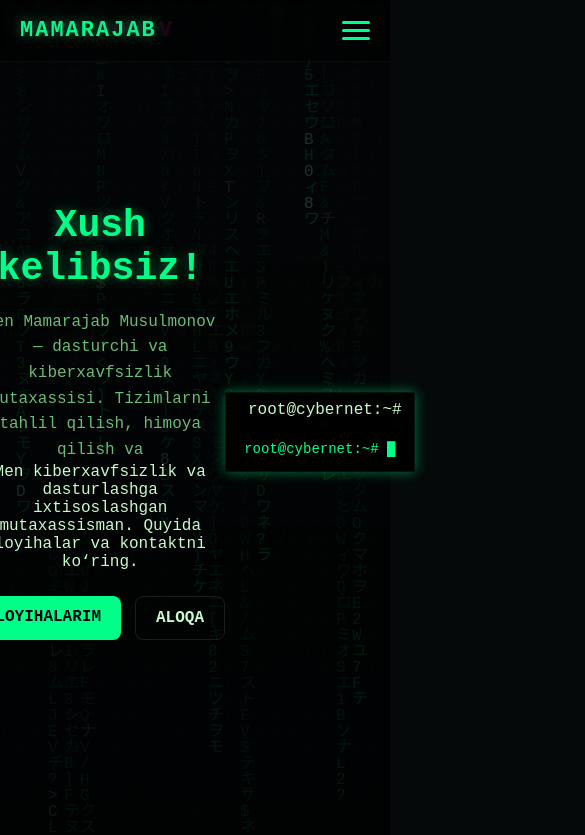
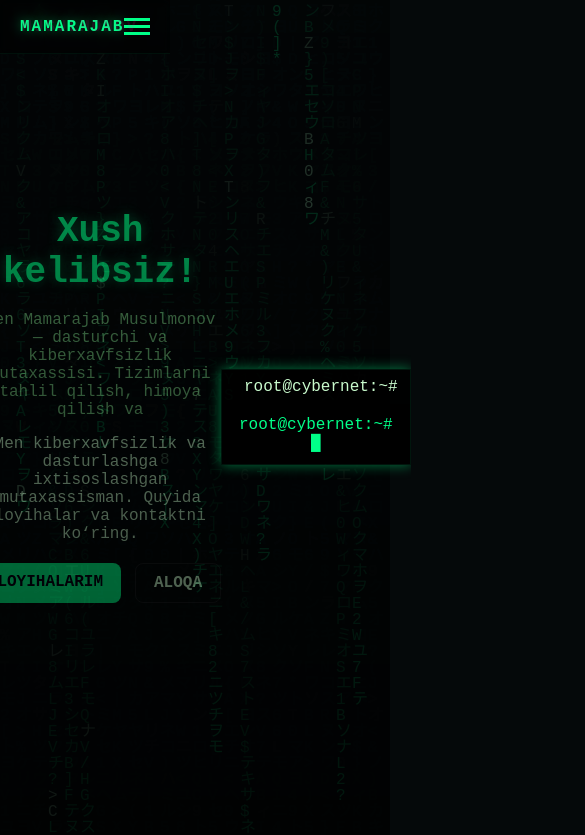
Before and after one commit to Askardasturchi/mamarajab.github.io, a plain HTML site: page index.html in a window 390 px wide. Shown: the top 835 px of the page, 585 px wide, since content can reach past the window. Drawn offline with Linux system fonts and the light colour scheme.

Commit message:
Update cssss.css

```diff
--- a/cssss.css
+++ b/cssss.css
@@ -1,7 +1,6 @@
-/* ==============================
+/* ------------------------------
    GLOBAL VARIABLES
-================================= */
-
+--------------------------------*/
 :root {
     --bg: #05090a;
     --text: #c8facc;
@@ -13,9 +12,9 @@
 
 /* RESET */
 * {
+    box-sizing: border-box;
     margin: 0;
     padding: 0;
-    box-sizing: border-box;
 }
 
 html, body {
@@ -29,7 +28,9 @@ body {
     overflow-x: hidden;
 }
 
-/* BACKGROUND MATRIX CANVAS */
+/* ------------------------------
+   BACKGROUND MATRIX
+--------------------------------*/
 canvas#matrix {
     position: fixed;
     inset: 0;
@@ -44,32 +45,28 @@ canvas#matrix {
     z-index: 0;
 }
 
-/* ==============================
+/* ------------------------------
    HEADER
-================================= */
-
+--------------------------------*/
 header {
     position: fixed;
-    top: 0;
-    left: 0;
-    right: 0;
+    inset: 0 auto auto 0;
     z-index: 10;
 }
 
 nav {
     display: flex;
+    justify-content: space-between;
     align-items: center;
-    justify-content: space-between;
-    padding: 16px 20px;
+    padding: 14px 28px;
     background: rgba(0,0,0,.45);
-    backdrop-filter: blur(6px);
     border-bottom: 1px solid rgba(0,255,136,.06);
+    backdrop-filter: blur(4px);
 }
 
 .logo {
-    font-size: 22px;
+    color: var(--accent);
     font-weight: 700;
-    color: var(--accent);
     letter-spacing: 2px;
     text-shadow: var(--glow);
     position: relative;
@@ -79,12 +76,11 @@ nav {
     content: attr(data-text);
     position: absolute;
     left: 2px;
-    top: 0;
+    opacity: .12;
     color: #ff0aaa;
-    opacity: .12;
 }
 
-/* NAVIGATION LINKS */
+/* NAVIGATION */
 .nav-links {
     display: flex;
     gap: 20px;
@@ -94,8 +90,8 @@ nav {
 .nav-links a {
     color: var(--muted);
     text-decoration: none;
+    transition: .2s;
     font-weight: 600;
-    transition: .2s ease;
 }
 
 .nav-links a:hover {
@@ -103,72 +99,73 @@ nav {
     text-shadow: var(--glow);
 }
 
-/* BURGER MENU */
+/* BURGER */
 .burger {
     display: none;
+    background: transparent;
     border: none;
-    background: transparent;
     cursor: pointer;
 }
 
 .burger span {
     display: block;
-    width: 28px;
     height: 3px;
+    width: 26px;
     background: var(--accent);
-    margin: 5px 0;
-    border-radius: 5px;
+    margin: 4px 0;
 }
 
-/* ==============================
+/* ------------------------------
    HERO SECTION
-================================= */
+--------------------------------*/
+.section {
+    padding: 120px 20px;
+}
 
 .hero {
     min-height: 100vh;
-    padding: 140px 20px 40px;
     display: flex;
     align-items: center;
     justify-content: center;
-    text-align: left;
-    position: relative;
-    z-index: 1;
+    text-align: center;
 }
 
 .hero-content {
-    max-width: 850px;
+    max-width: 900px;
+    margin: auto;
 }
 
 .glitch {
-    font-size: 54px;
-    font-weight: 800;
+    font-size: 48px;
     color: var(--accent);
     text-shadow: var(--glow);
 }
 
 .typing-text {
-    margin-top: 20px;
+    margin-top: 18px;
     font-size: 18px;
     color: var(--muted);
-    line-height: 1.6;
     min-height: 30px;
 }
 
+.lead {
+    margin: 16px 0;
+    color: rgba(200, 250, 204, 0.9);
+}
+
 .hero-actions {
-    margin-top: 25px;
+    margin-top: 20px;
     display: flex;
     gap: 14px;
+    justify-content: center;
 }
 
-/* BUTTONS */
-
 .btn {
-    padding: 12px 20px;
+    padding: 10px 18px;
+    border-radius: 8px;
+    font-weight: 700;
+    cursor: pointer;
     text-decoration: none;
-    font-weight: 700;
-    border-radius: 8px;
-    border: none;
-    cursor: pointer;
 }
 
 .btn-primary {
@@ -178,19 +175,18 @@ nav {
 
 .btn-secondary {
     background: transparent;
-    border: 1px solid rgba(255,255,255,.1);
     color: var(--text);
+    border: 1px solid rgba(255,255,255,.08);
 }
 
-/* ==============================
+/* ------------------------------
    TERMINAL BOX
-================================= */
-
+--------------------------------*/
 .terminal {
     position: absolute;
-    right: 40px;
     bottom: 40px;
-    width: 340px;
+    left: 40px;
+    width: 360px;
     background: rgba(0,0,0,.7);
     border: 1px solid rgba(0,255,136,.08);
     box-shadow: var(--glow);
@@ -199,9 +195,9 @@ nav {
 
 .terminal-header {
     padding: 8px 12px;
-    background: rgba(0,0,0,.5);
     display: flex;
     gap: 10px;
+    background: rgba(0,0,0,.5);
 }
 
 .dots i {
@@ -210,45 +206,75 @@ nav {
     border-radius: 50%;
 }
 
-.dots i:nth-child(1){ background:#ff5f56; }
-.dots i:nth-child(2){ background:#ffbd2e; }
-.dots i:nth-child(3){ background:#27c93f; }
+.dots i:nth-child(1) { background: #ff5f56; }
+.dots i:nth-child(2) { background: #ffbd2e; }
+.dots i:nth-child(3) { background: #27c93f; }
 
 .terminal-body {
-    padding: 14px;
-    background: black;
-    font-size: 14px;
+    padding: 12px;
+    background: #000;
     color: var(--accent);
 }
 
+/* ------------------------------
+   ABOUT / PROJECTS / CONTACT
+--------------------------------*/
+.about-content {
+    display: flex;
+    gap: 30px;
+    align-items: center;
+}
 
-/* ==============================
-   RESPONSIVE FIXES (MOBILE)
-================================= */
+.neon-frame {
+    width: 220px;
+    height: 220px;
+    border: 2px solid rgba(0,255,136,.1);
+    box-shadow: 0 0 20px rgba(0,255,136,.08);
+}
 
+.neon-frame img {
+    width: 100%;
+    height: 100%;
+    object-fit: cover;
+}
+
+.contact-grid {
+    display: grid;
+    grid-template-columns: 1fr 360px;
+    gap: 30px;
+}
+
+/* ------------------------------
+   RESPONSIVE FIXES
+   (100% Desktop + Mobile Perfect)
+--------------------------------*/
+
+/* TABLET */
 @media (max-width: 900px) {
-
-    /* Hero matn kengaytirildi */
-    .hero {
-        padding: 120px 24px 40px;
+    .about-content {
+        flex-direction: column;
         text-align: center;
     }
 
-    .hero-content {
-        max-width: 100%;
+    .terminal {
+        position:relative;
+        left:auto;
+        bottom:auto;
+        margin:20px auto 0;
+        width:90%;
     }
 
-    /* Terminal joyidan chiqib ketmasin */
-    .terminal {
-        position: relative;
-        margin: 20px auto 0;
-        width: 90%;
-        right: auto;
-        bottom: auto;
+    .contact-grid {
+        grid-template-columns: 1fr;
     }
 }
 
+/* MOBILE */
 @media (max-width: 700px) {
+
+    nav {
+        padding: 14px 20px;
+    }
 
     .nav-links {
         display: none;
@@ -258,16 +284,28 @@ nav {
         display: block;
     }
 
+    .section {
+        padding: 90px 12px;
+    }
+
+    .hero {
+        padding-top: 60px;
+    }
+
     .glitch {
-        font-size: 38px;
+        font-size: 36px;
     }
 
     .typing-text {
         font-size: 16px;
-        padding: 0 6px;
+        padding: 0 4px;
     }
 
-    .hero {
-        padding: 110px 20px;
+    .hero-content {
+        max-width: 100%;
+    }
+
+    .terminal {
+        width: 92%;
     }
 }
```
